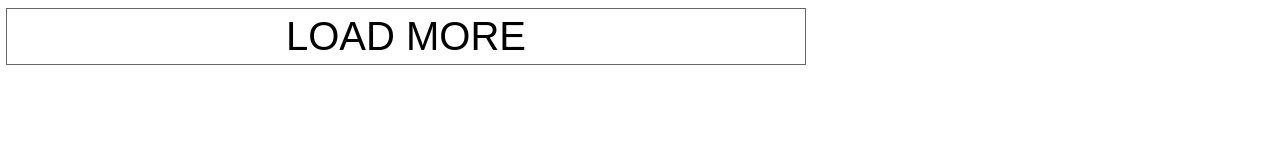
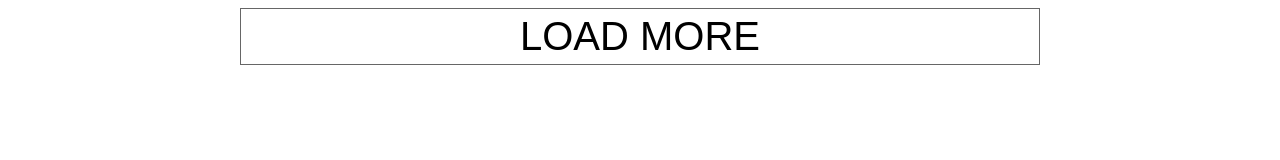
Before and after one commit to jkvor/s3-image-viewer, a website: page index.html in a window 1280 px wide. Drawn offline with Linux system fonts and the light colour scheme.

Commit message:
style changes

```diff
--- a/index.html
+++ b/index.html
@@ -9,10 +9,14 @@
         color: #333333;
       }
 
+      #contents {
+        margin:0px auto;
+        width: 800px;
+      }
+
       #images {
-        margin: 0;
-        padding: 0;
-        width: 800px;
+        margin: 0px;
+        padding: 0px;
       }
 
       .lbl-cell {
@@ -78,7 +82,7 @@
             }
           }
           document.querySelector('#btn_load').disabled = false;
-        document.querySelector('#btn_load').value = 'LOAD MORE';
+          document.querySelector('#btn_load').value = 'LOAD MORE';
         };
       }
 
@@ -88,8 +92,10 @@
     </script>
   </head>
   <body>
-    <div id='images'></div>
-    <div style="clear:both"></div>
-    <input id="btn_load" type="button" value="LOAD MORE" onclick="load_images();" />
+    <div id="contents">
+      <div id='images'></div>
+      <div style="clear:both"></div>
+      <input id="btn_load" type="button" value="LOAD MORE" onclick="load_images();" />
+    </div>
   </body>
 </html>
```
Also changed, not shown: README.md.
